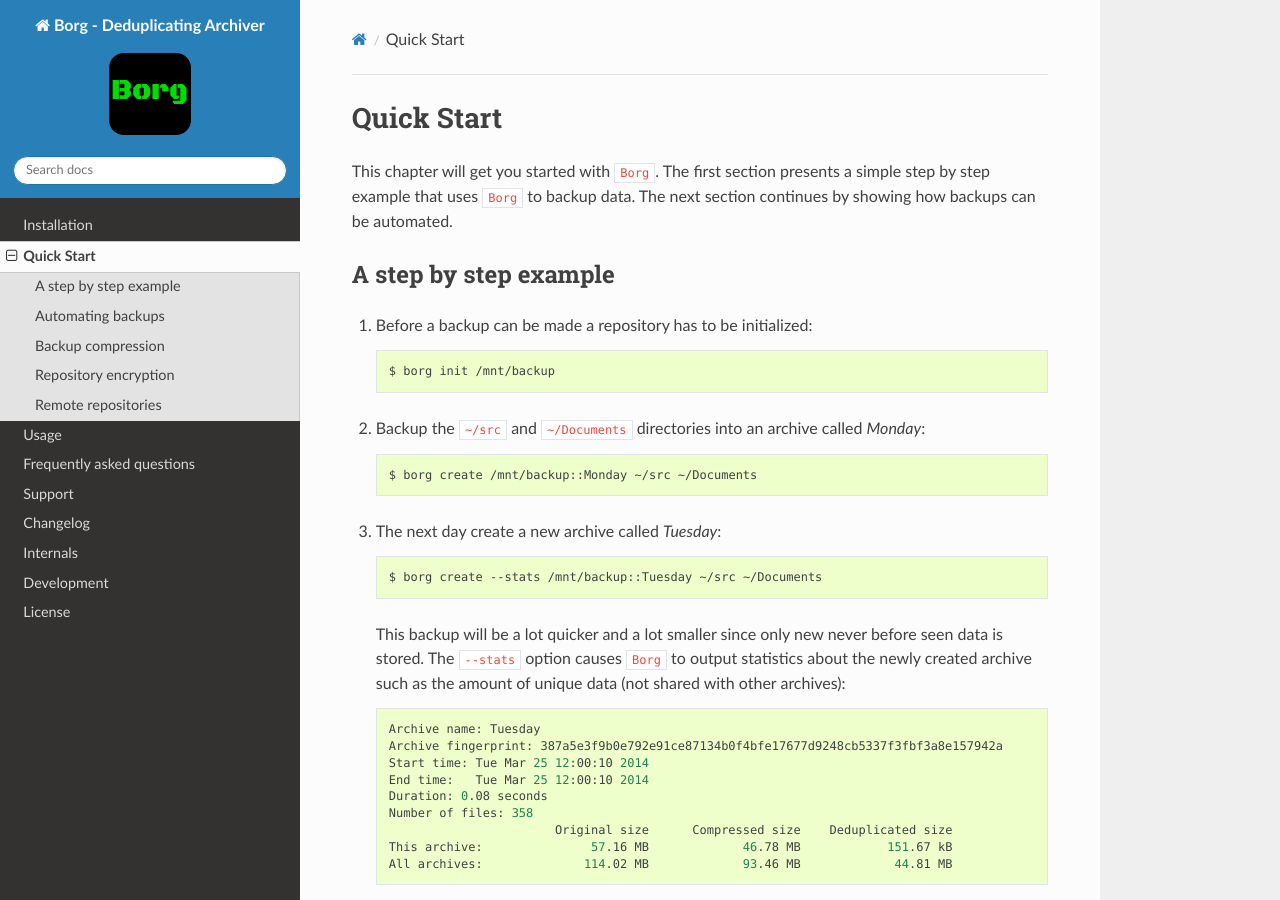
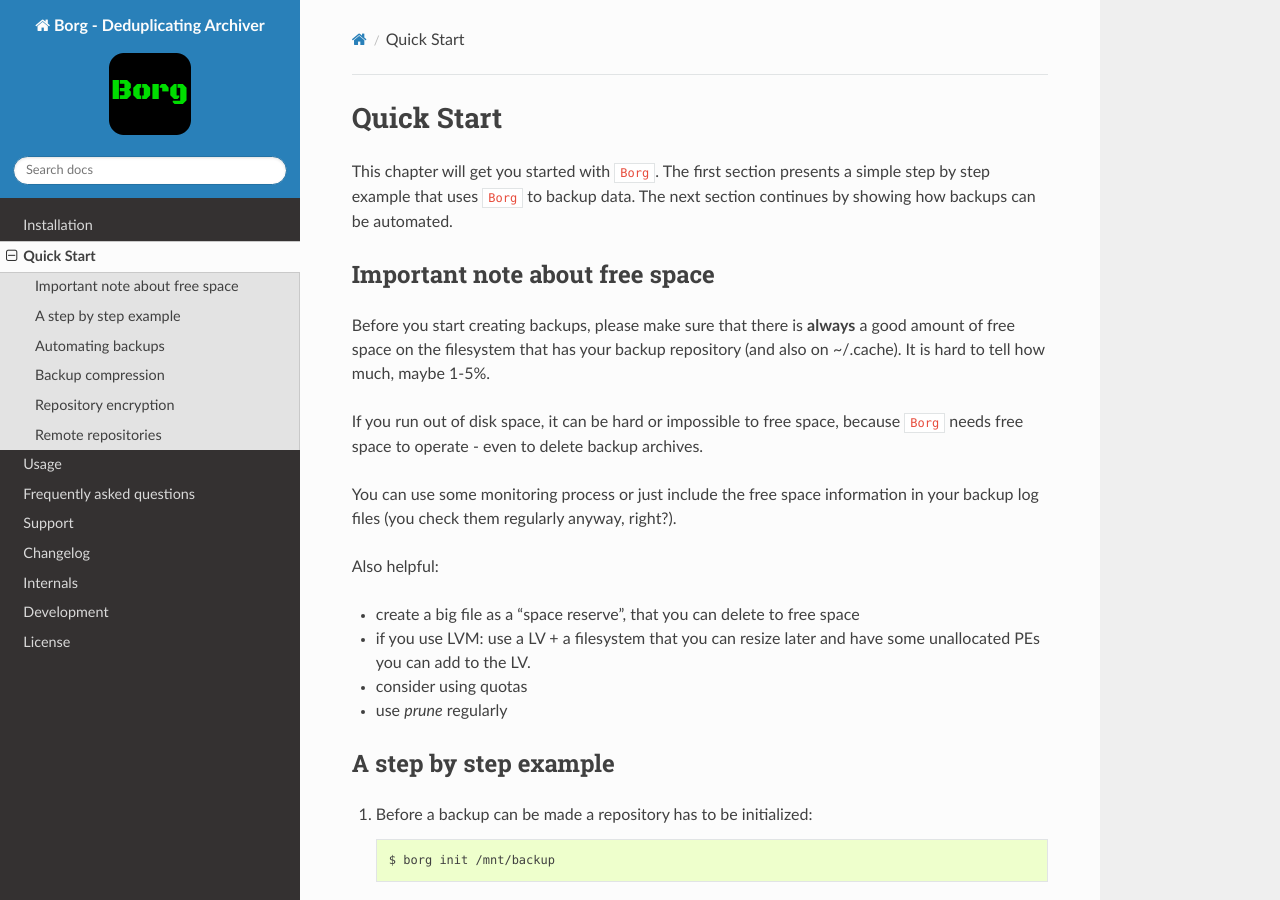
Before and after one commit to borgbackup/borg, a Sphinx documentation site: the page built from docs/quickstart.rst, in a window 1280 px wide and 900 px high. Built offline with Sphinx 7.4.7 and the Read the Docs theme 2.0.0, drawn with Linux system fonts in a browser that asks for light colours; the version number could not be read and is left out.

Commit message:
docs: warn about not running out of space

```diff
--- a/docs/quickstart.rst
+++ b/docs/quickstart.rst
@@ -7,6 +7,29 @@
 This chapter will get you started with |project_name|. The first section
 presents a simple step by step example that uses |project_name| to backup data.
 The next section continues by showing how backups can be automated.
+
+Important note about free space
+-------------------------------
+
+Before you start creating backups, please make sure that there is **always**
+a good amount of free space on the filesystem that has your backup repository
+(and also on ~/.cache). It is hard to tell how much, maybe 1-5%.
+
+If you run out of disk space, it can be hard or impossible to free space,
+because |project_name| needs free space to operate - even to delete backup
+archives.
+
+You can use some monitoring process or just include the free space information
+in your backup log files (you check them regularly anyway, right?).
+
+Also helpful:
+
+- create a big file as a "space reserve", that you can delete to free space
+- if you use LVM: use a LV + a filesystem that you can resize later and have
+  some unallocated PEs you can add to the LV.
+- consider using quotas
+- use `prune` regularly
+
 
 A step by step example
 ----------------------
```
